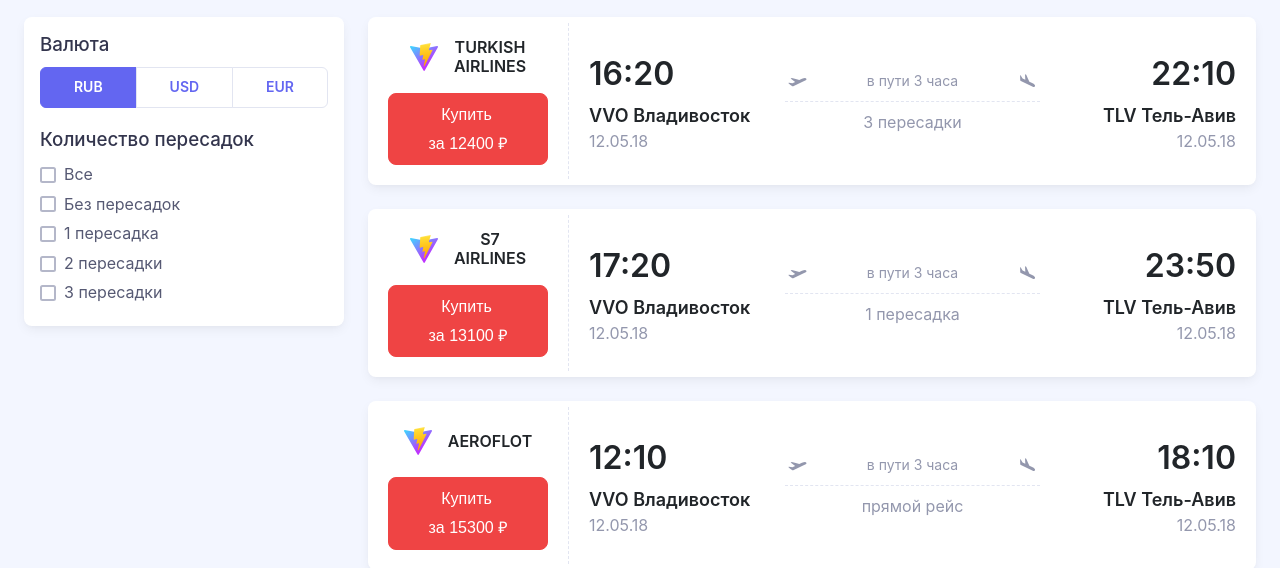
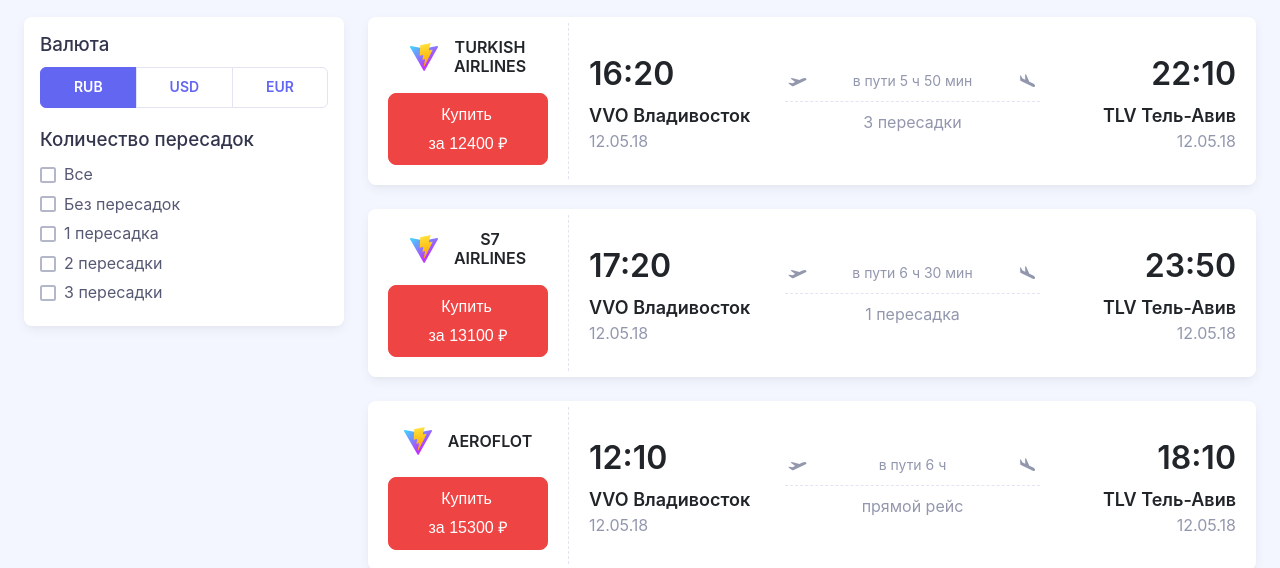
Before and after one commit to uzunhair/test-ticket, a React (Vite) app: page /tickets in a window 1280 px wide. Shown: the part 175-743 px from the top of the page. Built offline with nearby package versions, Linux system fonts and the light colour scheme.

Commit message:
Добавил информацию о времени в пути

```diff
--- a/src/shared/ui/Ticket/Ticket.tsx
+++ b/src/shared/ui/Ticket/Ticket.tsx
@@ -1,5 +1,6 @@
 import viteLogo from "src/assets/vite.svg";
 import { TCurrency } from "src/shared/ui/Currency/Currency.tsx";
+import { calculateDuration } from "src/shared/ui/Ticket/lib/helpers/calculateDuration.ts";
 import { carrierName } from "src/shared/ui/Ticket/lib/helpers/carrierName";
 import { currencyConversion } from "src/shared/ui/Ticket/lib/helpers/currencyConversion";
 import { getStopsDeclension } from "src/shared/ui/Ticket/lib/helpers/getStopsDeclension";
@@ -37,6 +38,12 @@
   const stopsText = getStopsDeclension(stops);
   const carrierText = carrierName(carrier);
   const currencyText = currencyConversion(price, currency);
+  const durationtext = calculateDuration(
+    departure_date,
+    departure_time,
+    arrival_date,
+    arrival_time
+  );
 
   return (
     <div className={styles.ticket}>
@@ -71,7 +78,7 @@
                   d="m16.954 9.793-2.719 1.268c-2-.64-4.862-1.236-7.398-2.056l-1.201.55c1.32 1.029 3.135 2.33 4.52 3.408L7.439 14.23c-1.173-.248-2.418-.338-3.349-.532-.506-.106-.816.339-.338.71 2.256 1.759 3.159 2.469 3.159 2.469.392.305.875.497 1.343.283l12.445-5.803c.906-.46.871-1.106.64-1.629-.547-1.173-2.049-1.003-4.384.064Z"
                 />
               </svg>
-              <div>в пути 3 часа</div>
+              <div>в пути {durationtext}</div>
               <svg width="24" height="24" fill="currentColor" xmlns="http://www.w3.org/2000/svg">
                 <path
                   fillRule="evenodd"
--- /dev/null
+++ b/src/shared/ui/Ticket/lib/helpers/calculateDuration.ts
@@ -0,0 +1,32 @@
+function padZero(num: string): string {
+  const hour = Number(num);
+  return hour < 10 ? `0${hour}` : `${hour}`;
+}
+
+export function calculateDuration(
+  startDate: string,
+  startTime: string,
+  endDate: string,
+  endTime: string
+): string {
+  const [startDay, startMonth, startYear] = startDate.split(".");
+  const [startHourString, startMinute] = startTime.split(":");
+  const startHour = padZero(startHourString);
+
+  const [endDay, endMonth, endYear] = endDate.split(".");
+  const [endHourString, endMinute] = endTime.split(":");
+  const endHour = padZero(endHourString);
+
+  const start = new Date(`20${startYear}-${startMonth}-${startDay}T${startHour}:${startMinute}:00`);
+  const end = new Date(`20${endYear}-${endMonth}-${endDay}T${endHour}:${endMinute}:00`);
+
+  const diff = end.getTime() - start.getTime();
+
+  const hours = Math.floor(diff / (1000 * 60 * 60));
+  const minutes = Math.floor((diff % (1000 * 60 * 60)) / (1000 * 60));
+
+  if (minutes) {
+    return `${hours} ч ${minutes} мин`;
+  }
+  return `${hours} ч`;
+}
```
